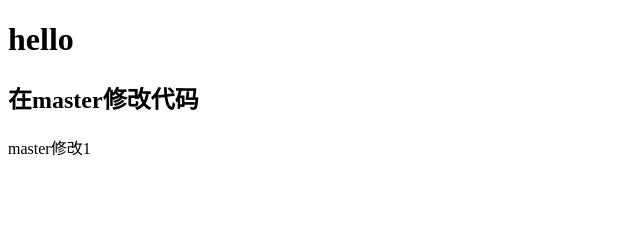
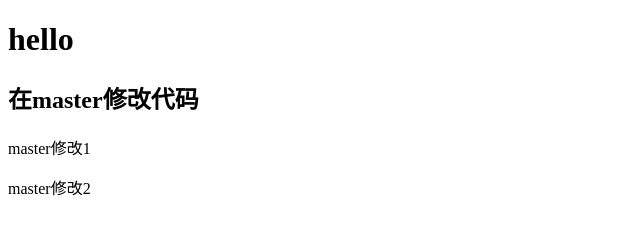
Before and after one commit to dddadfg/git-demo, a plain HTML site: page index.html in a window 1280 px wide. Shown: the full height of the page, 0-640 px from the left. Drawn offline with Linux system fonts and the light colour scheme.

Commit message:
master修改2

```diff
--- a/index.html
+++ b/index.html
@@ -12,6 +12,7 @@
     <h1>hello</h1>
     <h2>在master修改代码</h2>
     <p>master修改1</p>
+    <p>master修改2</p>
 </body>
 
 </html>
```
